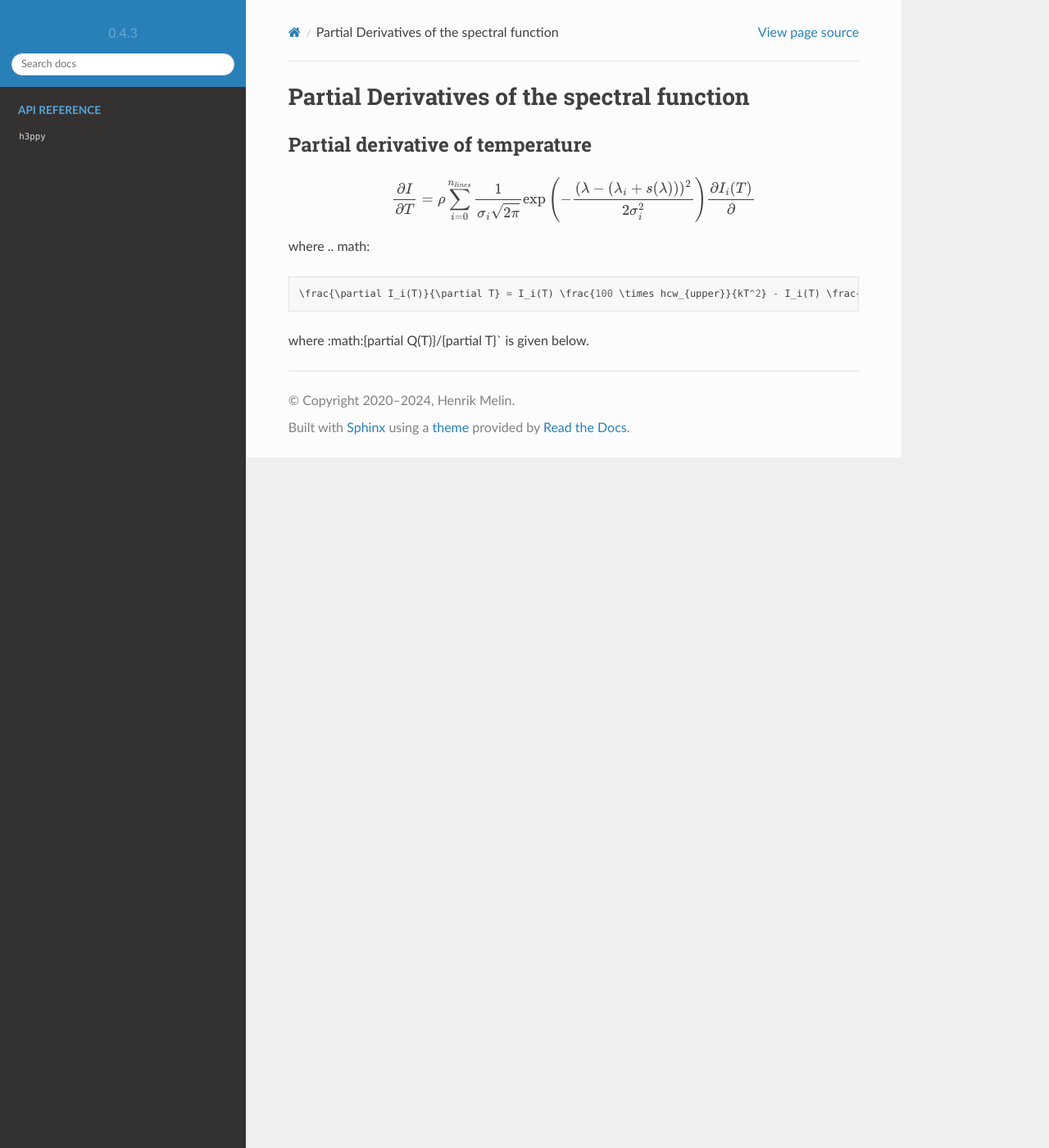
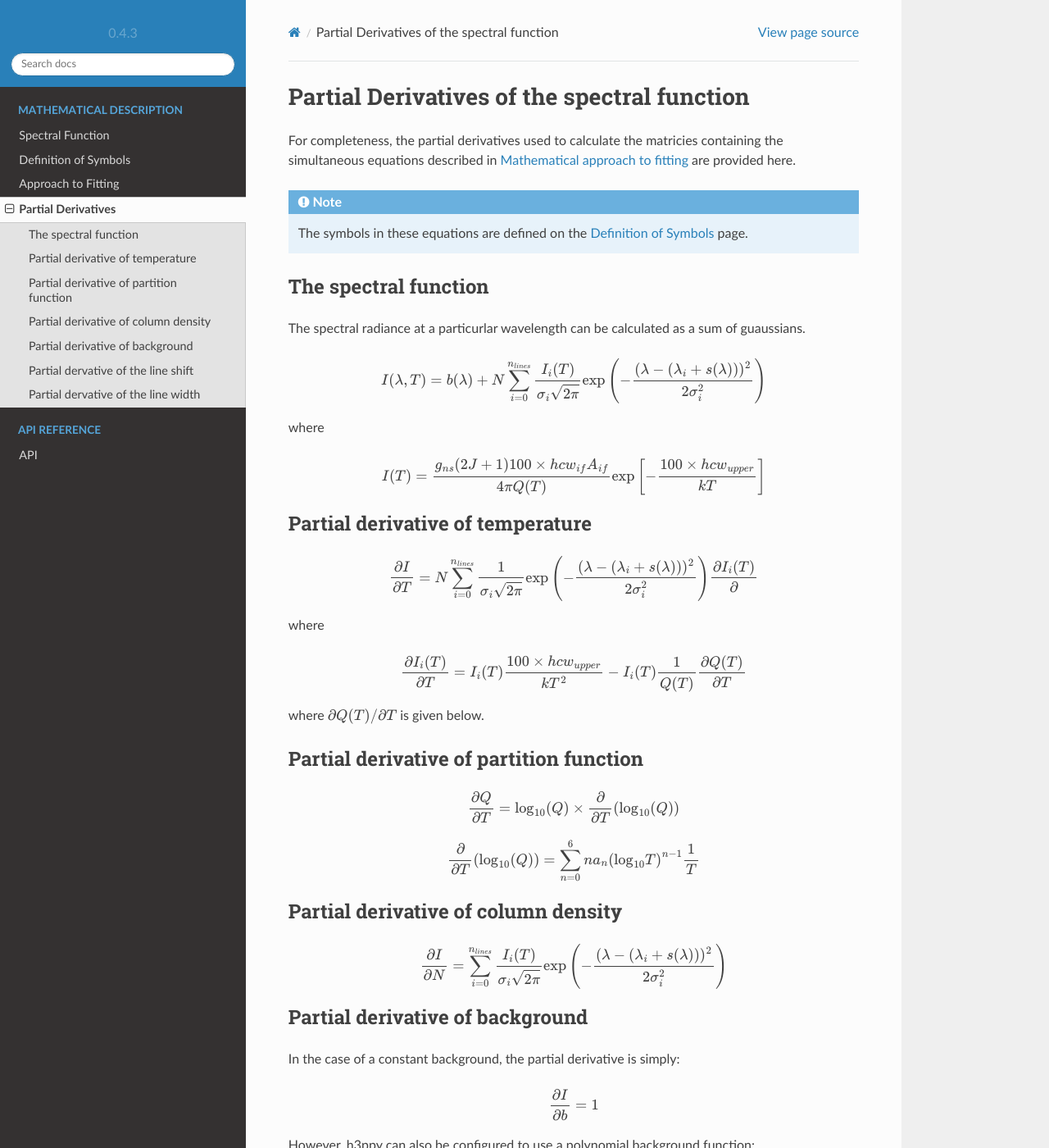
Before and after one commit to henrikmelin/h3ppy, a Sphinx documentation site: the page built from docs/deriv.rst, in a window 1280 px wide and 1400 px high. Shown: the whole window at 82% size. Built offline with Sphinx 7.4.7 and the Read the Docs theme 2.0.0, drawn with Linux system fonts in a browser that asks for light colours; formulas are drawn with MathJax 3; some of the changed text lies outside the part shown.

Commit message:
Added more detailed documentation.

```diff
--- a/docs/conf.py
+++ b/docs/conf.py
@@ -30,7 +30,11 @@ extensions = [
     'sphinx.ext.viewcode',
     'sphinx.ext.intersphinx',
     'sphinx_rtd_theme',
+    'sphinx.ext.mathjax',
 ]
+
+mathjax_path = "https://cdnjs.cloudflare.com/ajax/libs/mathjax/2.7.5/MathJax.js?config=TeX-MML-AM_CHTML"
+
 
 templates_path = ['_templates']
 exclude_patterns = ['_build', 'Thumbs.db', '.DS_Store']
@@ -49,12 +53,13 @@ autodoc_member_order = 'bysource'
 # autodoc_typehints_description_target = 'documented_params'
 autodoc_inherit_docstrings = False
 
+pygments_style = 'sphinx'
 
 # -- Options for HTML output -------------------------------------------------
 # https://www.sphinx-doc.org/en/master/usage/configuration.html#options-for-html-output
 
 html_theme = 'sphinx_rtd_theme'
-html_static_path = ['_static']
+html_static_path = []
 # html_extra_path = ['google065a4d650d8ee82d.html']
 #html_logo = 'images/logo_rtd_transparent.png'
 html_theme_options = {
--- a/docs/deriv.rst
+++ b/docs/deriv.rst
@@ -1,14 +1,95 @@
+.. _Partial Derivatives:
+
 Partial Derivatives of the spectral function
-============================================
+********************************************
+
+For completeness, the partial derivatives used to calculate the matricies containing the simultaneous equations described in :ref:`Approach to Fitting` are provided here.
+
+.. note::
+    The symbols in these equations are defined on the :ref:`Definition of Symbols` page.
+
+The spectral function
+---------------------
+
+The spectral radiance at a particurlar wavelength can be calculated as a sum of guaussians.
+
+.. math::
+
+    I(\lambda, T) = b(\lambda) + N \sum_{i=0}^{n_{lines}}\frac{I_{i}(T)}{\sigma_{i}\sqrt{2\pi}}\exp{\left(-\frac{(\lambda-(\lambda_i+s(\lambda)))^{2}}{2\sigma_{i}^{2}}\right)}
+
+where
+
+.. math::
+
+    I(T) = \frac{ g_{ns}(2J+1)100 \times hcw_{if}A_{if}}{4\pi Q(T)}\exp{\left[-\frac{100 \times hcw_{upper}}{kT}\right]}
+
 
 
 Partial derivative of temperature
 ---------------------------------
 .. math::
-    \frac{\partial I}{\partial T} = \rho \sum_{i=0}^{n_{lines}}\frac{1}{\sigma_{i}\sqrt{2\pi}}\exp{\left(-\frac{(\lambda-(\lambda_i+s(\lambda)))^{2}}{2\sigma_{i}^{2}}\right)}\frac{\partial I_i(T)}{\partial}
+    \frac{\partial I}{\partial T} = N \sum_{i=0}^{n_{lines}}\frac{1}{\sigma_{i}\sqrt{2\pi}}\exp{\left(-\frac{(\lambda-(\lambda_i+s(\lambda)))^{2}}{2\sigma_{i}^{2}}\right)}\frac{\partial I_i(T)}{\partial}
 
 where
+
 .. math::
     \frac{\partial I_i(T)}{\partial T} = I_i(T) \frac{100 \times hcw_{upper}}{kT^2} - I_i(T) \frac{1}{Q(T)}\frac{\partial Q(T)}{\partial T}
 
-where :math:{\partial Q(T)}/{\partial T}` is given below.
+where :math:`{\partial Q(T)}/{\partial T}` is given below.
+
+
+Partial derivative of partition function
+----------------------------------------
+
+.. math::
+    \frac{\partial Q}{\partial T} = \mbox{log}_{10} (Q)  \times \frac{\partial}{\partial T} \left( \mbox{log}_{10} (Q) \right)
+
+.. math::
+    \frac{\partial}{\partial T} \left( \mbox{log}_{10} (Q) \right) = \sum_{n=0}^{6} na_n \left( \mbox{log}_{10} T \right)^{n-1}\frac{1}{T}
+
+Partial derivative of column density
+------------------------------------
+
+.. math::
+    \frac{\partial I}{\partial N} = \sum_{i=0}^{n_{lines}}\frac{I_{i}(T)}{\sigma_{i}\sqrt{2\pi}}\exp{\left(-\frac{(\lambda-(\lambda_i+s(\lambda)))^{2}}{2\sigma_{i}^{2}}\right)}
+
+
+Partial derivative of background
+--------------------------------
+
+In the case of a constant background, the partial derivative is simply:
+
+.. math::
+    \frac{\partial I}{\partial b} = 1
+
+However, h3ppy can also be configured to use a polynomial background function:
+
+.. math::
+    b(\lambda) = \sum_i a_n \lambda^i
+
+In this case, the partial derivative of each term becomes:
+
+.. math::
+    \frac{\partial I}{\partial a_{i}} = \lambda^{i}
+
+Partial dervative of the line shift
+-----------------------------------
+
+.. math::
+
+    \frac{\partial I}{\partial s} = N \sum_{i=0}^{n_{lines}}\frac{I_{i}(T)}{\sigma_{i}\sqrt{2\pi}}\exp{\left(-\frac{(\lambda-(\lambda_i+s(\lambda)))^{2}}{2\sigma_{i}^{2}}\right)}\frac{2(\lambda-(\lambda_i+s(\lambda)))}{2\sigma_{i}^{2}}\frac{\partial s(\lambda)}{\partial b_{i}}
+
+Partial dervative of the line width
+-----------------------------------
+
+
+The line width, :math:`\sigma(\lambda)`, describes the width of the line so that the full width at half maximum (FWHM) a particular wavelength is FWHM = :math:`\sqrt{2\pi\sigma(\lambda)}`. The line width derivative is:
+
+.. math::
+    \frac{\partial I}{\partial \sigma} = N \sum_{i=0}^{n_{lines}}\frac{I_{i}(T)}{\sigma_{i}\sqrt{2\pi}}\exp{\left(-\frac{(\lambda-(\lambda_i+s(\lambda)))^{2}}{2\sigma_{i}^{2}}\right)}\frac{(\lambda-(\lambda_i+s(\lambda)))^2}{2\sigma_{i}^{2}} \frac{(-1)}{\sigma^3} \frac{\partial \sigma(\lambda)}{\partial a_{i}}
+
+where
+
+.. math::
+
+    \frac{\partial \sigma(\lambda)}{\partial a_{i}} = \lambda^{i}
--- a/docs/math.rst
+++ b/docs/math.rst
@@ -1,5 +1,7 @@
+.. _Approach to Fitting:
+
 Mathematical approach to fitting
---------------------------------
+********************************
 
 Let :math:`F(a,b,c)` be a function with three free parameters :math:`a`, :math:`b`, and :math:`c`. We want
 to fit these three parameters to a dataset :math:`f_{i}` where :math:`i` is the :math:`i^{th}` measurement.
@@ -17,7 +19,7 @@ We define the partial derivatives of our function:
     C \equiv \frac{\partial F(a,b,c)}{\partial c}
 
 
-To determine :math:`a`, :math:`b`, and math:`c` for our dataset :math:`f`, we need to provide initial estimates for the parameters,
+To determine :math:`a`, :math:`b`, and :math:`c` for our dataset :math:`f`, we need to provide initial estimates for the parameters,
 :math:`a_0`, :math:`b_0`, and :math:`c_0`. We can then calculate the difference between the observations and the initial guess at
 each spectral pixel :math:`i` contained in the observed spectrum.
 
@@ -67,3 +69,13 @@ Now the shift from the initial guesses is given by the following expressions:
     \Delta c = \frac{ | C | }{ | Z |}
 
 The matrices above are re-calculated until :math:`\Delta a`, :math:`\Delta b`, and :math:`\Delta c` are sufficiently small as to change the values :math:`a`, :math:`b`, and :math:`c` insignificantly.
+
+In the case of retrieving physical properties from an observed :math:`H_3^+` spectrum, the spectral function is given on the :ref:`Spectral Function` page. In general there are a handful of parameters that can be derived from fitting :math:`H_3^+` spectra:
+
+1. Temperature, :math:`T`
+2. Column integrated :math:`H_3^+` density, :math:`N`
+3. Some background function, :math:`b(\lambda)`
+4. The width of the emission lines, :math:`\sigma(\lambda)`
+5. The offset from rest wavelengths, :math:`s(\lambda)`
+
+The last three of these can be expressed as constants or as polynomial functions of wavelength of some order. `h3ppy` will generate the matricies for any given number of parameters and perform the least squares minimisation to find the best fit.
--- /dev/null
+++ b/docs/symbols.rst
@@ -0,0 +1,27 @@
+.. _Definition of Symbols:
+
+
+Definition of Symbols
+---------------------
+
+=======================  ============================================  ==================================
+Symbol                   Parameter                                     Unit
+=======================  ============================================  ==================================
+:math:`I(\lambda, T)`    Spectral radiance		                       :math:`Wm^{-2} sr^{-1} \mu m^{-2}`
+:math:`Q(T)`             Partition function                            --
+:math:`R`                Spectral resolution                           --
+:math:`T`		         Temperature			                       :math:`K`
+:math:`N`                Column integrated :math:`H_3^+` density	   :math:`m^{-2}`
+:math:`b(\lambda)`		         Background level		                       :math:`Wm^{-2} sr^{-1} \mu m^{-2}`
+:math:`\lambda`	         Wavelength			                           :math:`\mu m`
+:math:`\sigma(\lambda)`  Wavelength dependent line width			   :math:`\mu m`
+:math:`s(\lambda)`	     Wavelength dependent line shift			   :math:`\mu m`
+:math:`g_{ns}`	         Spin weighting		                           --
+:math:`J`	             Angular momentum quantum nbr	               --
+:math:`w_{if}`	         Emission frequency                            :math:`cm^{-1}`
+:math:`w_{upper}` 	     Upper energy level		                       :math:`cm^{-1}`
+:math:`A_{if}`            Einstein A coefficient                       --
+:math:`h`                Planck's constant		                       :math:`m^{-2} kg s^{-1}`
+:math:`c`                Speed of light		                           :math:`m s^{-1}`
+:math:`k`                Boltzmann's constant                          :math:`m^2 kg s^{-2} K^{-1}`
+=======================  ============================================  ==================================
```
Also changed, not shown: docs/index.rst (+31 -1 lines), docs/spectral_function.rst (added, +30 -0 lines), .readthedocs.yaml, 1 other file.
